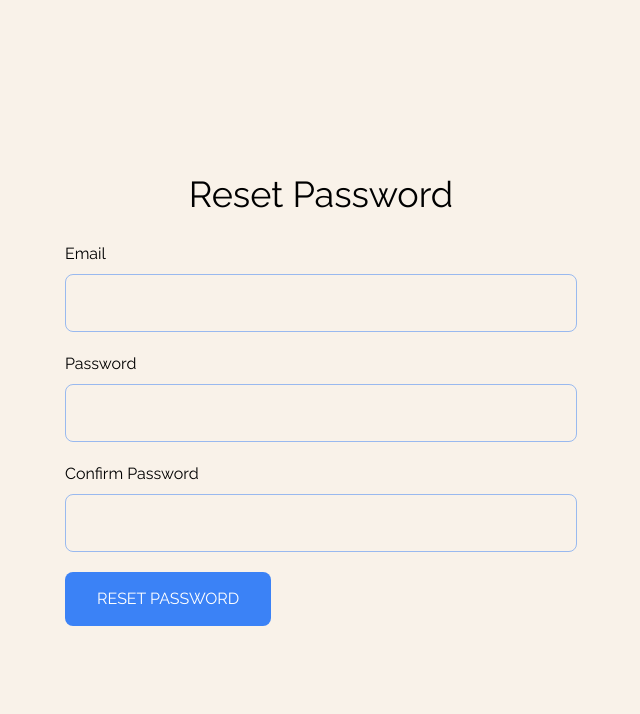
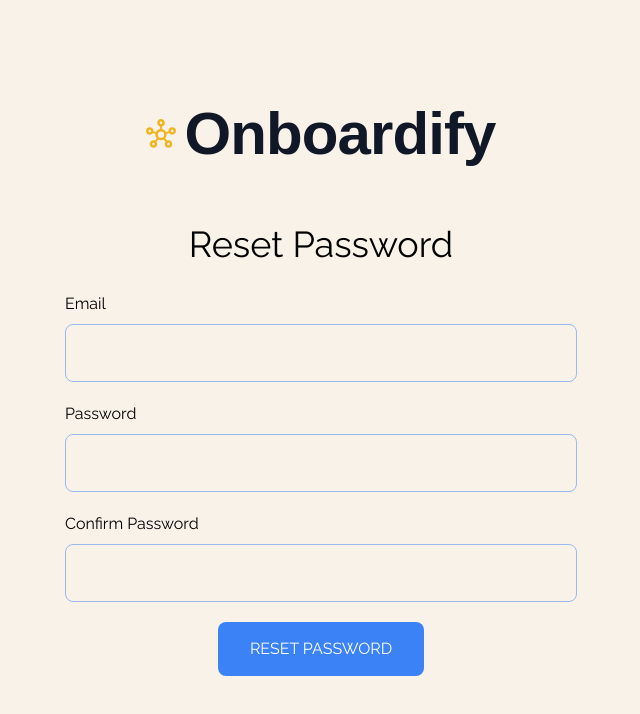
Before and after one commit to Moluno-xiii/onboarding-app-ts, a Next.js app: page /reset-password in a window 1280 px wide. Shown: the top 714 px of the page, without its empty margins (319-959 px from the left). Built offline with nearby package versions, Linux system fonts and the light colour scheme; no server answers; a web font is replaced by a local one.

Commit message:
fix : add header to auth pages

```diff
--- /dev/null
+++ b/app/(auth)/layout.tsx
@@ -0,0 +1,24 @@
+import Link from "next/link";
+import React from "react";
+import { MdOutlineHub } from "react-icons/md";
+
+export default function Layout({
+  children,
+}: Readonly<{
+  children: React.ReactNode;
+}>) {
+  return (
+    <div
+      lang="en"
+      className="flex min-h-full min-w-full flex-1 flex-col items-center justify-center gap-y-6 md:gap-10"
+    >
+      <Link href="/" className="flex items-center gap-2">
+        <MdOutlineHub className="text-yellow text-3xl" />
+        <span className="font-macondo-swash text-3xl font-bold tracking-[-0.015em] text-gray-900 md:text-6xl">
+          Onboardify
+        </span>
+      </Link>
+      <main>{children}</main>
+    </div>
+  );
+}
--- a/app/_components/ForgotPasswordForm.tsx
+++ b/app/_components/ForgotPasswordForm.tsx
@@ -44,7 +44,10 @@
     }
   };
   return (
-    <form onSubmit={handleSubmit} className="flex flex-col gap-y-5">
+    <form
+      onSubmit={handleSubmit}
+      className="flex flex-col items-center gap-y-5"
+    >
       <FormItem required error={null} label="Email" name="email" />
       <Button
         text={
--- a/app/_components/LoginForm.tsx
+++ b/app/_components/LoginForm.tsx
@@ -13,7 +13,7 @@
   const router = useRouter();
 
   useEffect(() => {
-    if (user) router.push("/dashboard");
+    if (user) router.push("/tours");
   }, [user, router]);
 
   const onSubmit = (e: FormEvent<HTMLFormElement>) => {
--- a/app/_components/ResetPasswordForm.tsx
+++ b/app/_components/ResetPasswordForm.tsx
@@ -57,7 +57,10 @@
   };
 
   return (
-    <form onSubmit={handleSubmit} className="flex flex-col gap-y-5">
+    <form
+      onSubmit={handleSubmit}
+      className="flex flex-col items-center gap-y-5"
+    >
       <FormItem required error={error.email} label="Email" name="email" />
       <FormItem
         type="password"
--- a/app/_components/SignupForm.tsx
+++ b/app/_components/SignupForm.tsx
@@ -13,7 +13,7 @@
   const router = useRouter();
 
   useEffect(() => {
-    if (user) router.push("/dashboard");
+    if (user) router.push("/tours");
   }, [user, router]);
 
   const onSubmit = (e: FormEvent<HTMLFormElement>) => {
--- a/components/Header.tsx
+++ b/components/Header.tsx
@@ -9,7 +9,7 @@
   { label: "Home", href: "/" },
   { label: "About", href: "/about" },
   { label: "Docs", href: "/docs" },
-  { label: "Dashboard", href: "/dashboard" },
+  { label: "Dashboard", href: "/tours" },
 ];
 
 export const Header: React.FC = () => {
--- a/contexts/Authcontext.tsx
+++ b/contexts/Authcontext.tsx
@@ -141,7 +141,7 @@
       );
 
       if (error) throw new Error(error.message);
-      router.push("/dashboard");
+      router.push("/tours");
       setUser(loginData.user);
       toast.success("Login successful");
     } catch (error) {
--- a/package.json
+++ b/package.json
@@ -16,8 +16,8 @@
     "next": "16.0.7",
     "react": "19.2.0",
     "react-dom": "19.2.0",
+    "react-hot-toast": "^2.6.0",
     "react-icons": "^5.5.0",
-    "react-hot-toast": "^2.6.0",
     "uuid": "^13.0.0"
   },
   "devDependencies": {
```
